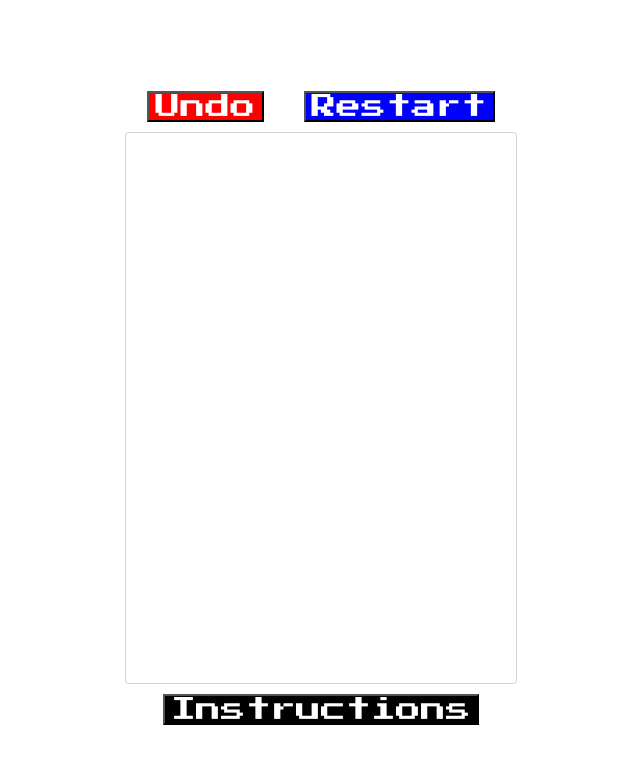
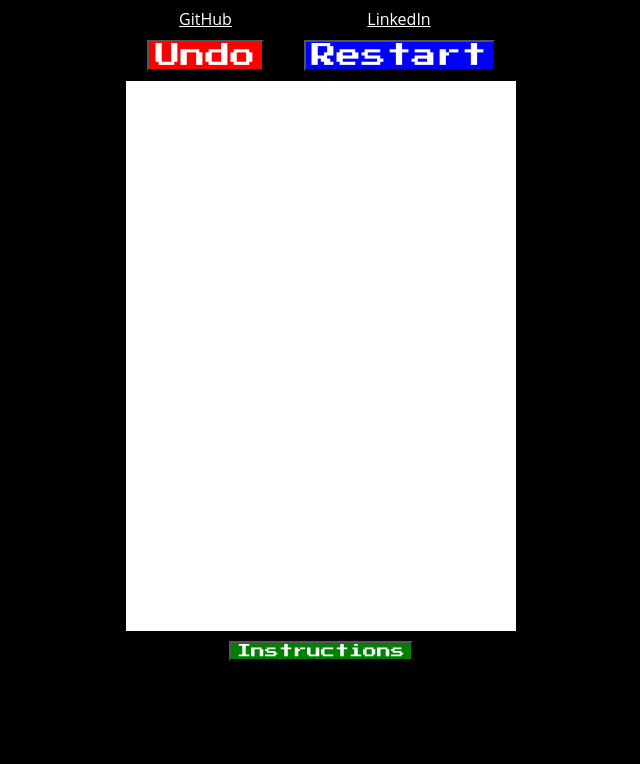
Before and after one commit to isaialvarado/squares, a website built with webpack: page squares.html in a window 1280 px wide. Shown: the whole page, without its empty margins (319-959 px from the left). Built offline with nearby package versions, Linux system fonts and the light colour scheme; a web font is replaced by a local one; what createjs-easeljs would draw is missing.

Commit message:
Add style to html page

```diff
--- a/assets/javascripts/game.js
+++ b/assets/javascripts/game.js
@@ -9,13 +9,13 @@ export const setupGame = (stage, board) => {
 };
 
 export const setupLevel1 = (stage, board) => {
-  const s1 = new MoveableSquare(2, 4, "forestgreen", "RIGHT");
-  const s2 = new MoveableSquare(1, 5, "goldenrod", "RIGHT");
-  const s3 = new MoveableSquare(3, 5, "dimgrey", "UP");
+  const s1 = new MoveableSquare(2, 4, "green", "RIGHT");
+  const s2 = new MoveableSquare(1, 5, "orange", "RIGHT");
+  const s3 = new MoveableSquare(3, 5, "purple", "UP");
 
-  const g1 = new GoalSquare(5, 5, "forestgreen");
-  const g2 = new GoalSquare(2, 5, "goldenrod");
-  const g3 = new GoalSquare(3, 2, "dimgrey");
+  const g1 = new GoalSquare(5, 5, "green");
+  const g2 = new GoalSquare(2, 5, "orange");
+  const g3 = new GoalSquare(3, 2, "purple");
 
   const r1 = new RedirectSquare(3, 3, "DOWN");
   const r2 = new RedirectSquare(3, 6, "UP");
--- a/assets/stylesheets/squares.css
+++ b/assets/stylesheets/squares.css
@@ -6,14 +6,24 @@ body {
   height: 100%;
   display: flex;
   flex-direction: column;
-  justify-content: center;
   align-items: center;
+  background-color: black;
 }
 
-.user-controls {
-  width: 100%;
+.top {
   display: flex;
-  justify-content: center;
+}
+
+.top a {
+  margin-bottom: 10px;
+  font-family: 'Open Sans', sans-serif;
+  color: white;
+}
+
+.top-left, .top-right {
+  display: flex;
+  flex-direction: column;
+  align-items: center;
   margin-bottom: 10px;
 }
 
@@ -34,13 +44,13 @@ button {
 }
 
 #instructions {
-  background-color: black;
+  background-color: green;
+  font-size: 14px;
   color: white;
   margin-top: 10px;
 }
 
 canvas {
-  border: 1px solid lightgray;
-  border-radius: 4px;
   margin: 0 auto;
+  background-color: white;
 }
--- a/squares.html
+++ b/squares.html
@@ -8,9 +8,15 @@
     <title></title>
   </head>
   <body>
-    <div class="user-controls">
-      <button id="undo" type="button" name="button">Undo</button>
-      <button id="restart" type="button" name="button">Restart</button>
+    <div class="top">
+      <div class="top-left">
+        <a href="https://github.com/isaialvarado">GitHub</a>
+        <button id="undo" type="button" name="button">Undo</button>
+      </div>
+      <div class="top-right">
+        <a href="https://www.linkedin.com/in/joel-isai-alvarado/">LinkedIn</a>
+        <button id="restart" type="button" name="button">Restart</button>
+      </div>
     </div>
     <canvas id="canvas" width="390" height="550"></canvas>
     <div class="instructions">
```
Also changed, not shown: assets/javascripts/bundle.js (+6 -6 lines), 1 other file.
